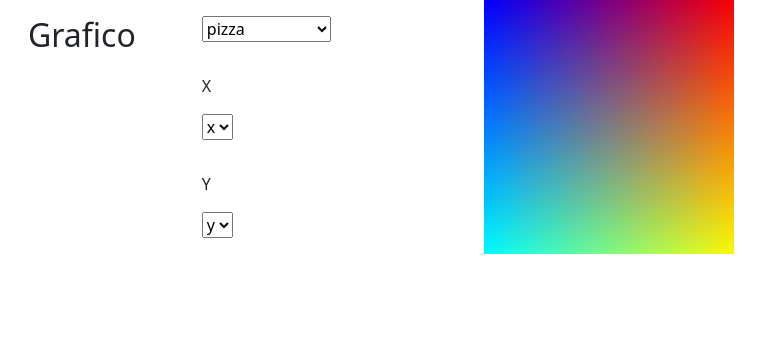
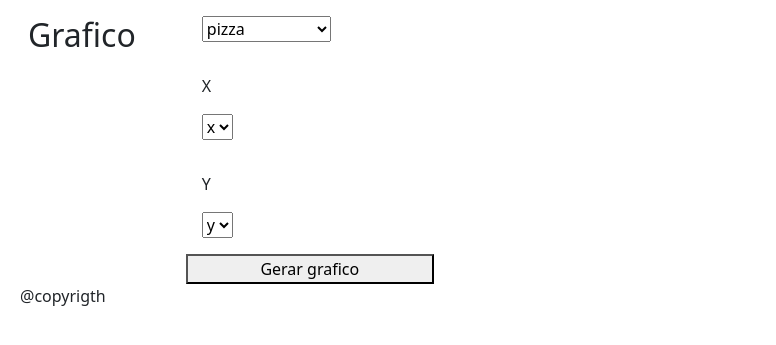
Before and after one commit to giastra/AED_py_project, a Flask app: page / in a window 1280 px wide. Shown: the part 212-557 px from the top of the page, without its empty margins (0-776 px from the left). Run offline with Flask 3, Linux system fonts and the light colour scheme; parts of the project's set-up code (start-up, migrations or seed data) failed here and were passed over.

Commit message:
butão novo

```diff
--- a/templates/index.html
+++ b/templates/index.html
@@ -51,8 +51,16 @@
         <option value="y">y</option>
      </select>
     </div>
+
+    <button id="BSub" name="BSub">Gerar grafico</button>
+
     </section>
-      <img src= "/pathImagesteste1.jpg">
+
     </main>
+
+
+    <footer>
+        <div>@copyrigth</div>
+    </footer>
 </body>
 </html>
```
